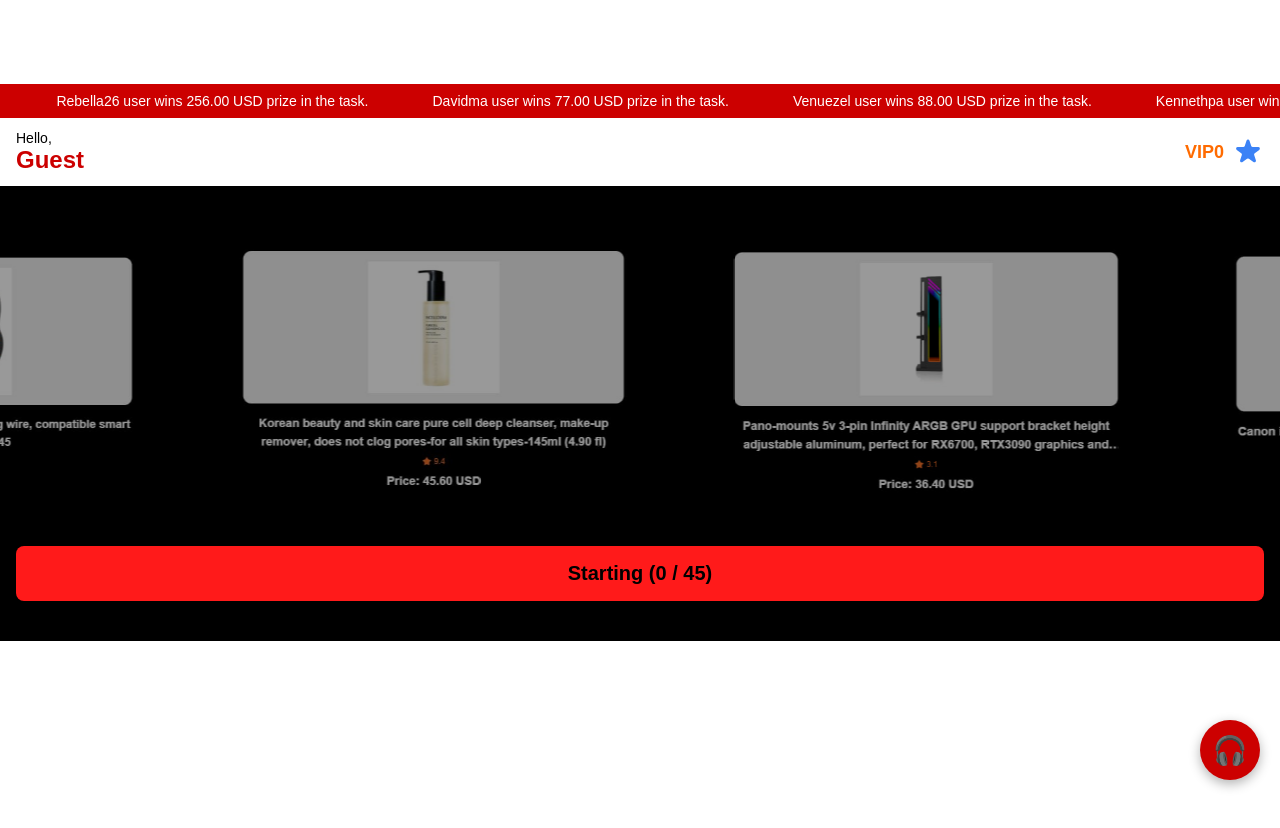
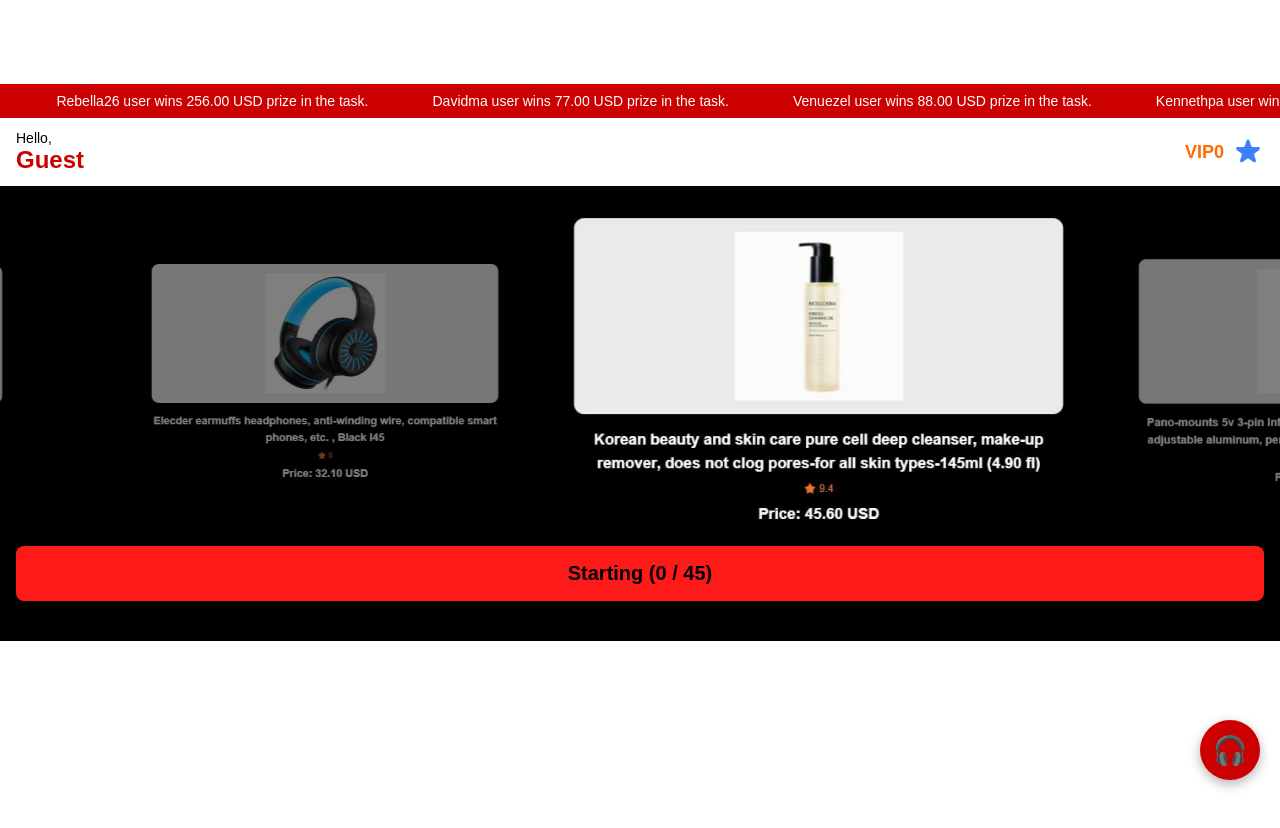
Before and after one commit to Molly256/disruptivewebsite, a Next.js app: page /starting in a window 1280 px wide. Shown: the top 828 px of the page. Built offline with nearby package versions, Linux system fonts and the light colour scheme.

Commit message:
Fix carousel: center zoom + left scroll to match video

```diff
--- a/app/globals.css
+++ b/app/globals.css
@@ -168,7 +168,7 @@ body {
 
 /* HIDE ORIGINAL SITE HEADER/HR */
 header:not(.topbar), hr {
-  display: none!important;
+  display: none !important;
 }
 
 /* DESKTOP - 1024px+ */
@@ -284,19 +284,20 @@ header:not(.topbar), hr {
   color: #FF6B00;
 }
 
-/* AUTO SCROLLING CAROUSEL - JS CONTROLLED */
+/* AUTO SCROLLING CAROUSEL - CENTER ZOOM LIKE VIDEO */
 .product-carousel {
   background: #000;
   overflow: hidden;
   height: 280px;
   display: flex;
   align-items: center;
+  position: relative;
 }
 
 .product-track {
   display: flex;
-  gap: 16px;
-  padding: 0 16px;
+  gap: 24px;
+  padding: 0 50vw;
   will-change: transform;
 }
 
@@ -304,9 +305,9 @@ header:not(.topbar), hr {
   flex-shrink: 0;
   width: auto;
   height: 220px;
-  transform: scale(0.85);
-  opacity: 0.6;
-  transition: transform 0.4s ease, opacity 0.4s ease;
+  transform: scale(0.8);
+  opacity: 0.5;
+  transition: transform 0.5s ease, opacity 0.5s ease;
 }
 
 .product-item img {
@@ -317,8 +318,8 @@ header:not(.topbar), hr {
   pointer-events: none;
 }
 
-.product-item.zoomed {
-  transform: scale(1);
+.product-item.active {
+  transform: scale(1.1);
   opacity: 1;
 }
 
--- a/app/starting/page.js
+++ b/app/starting/page.js
@@ -18,7 +18,6 @@ export default function StartingPage() {
   const user = useUser()
   const trackRef = useRef(null)
   const animationRef = useRef(null)
-  const zoomIntervalRef = useRef(null)
 
   useEffect(() => {
     const imageList = []
@@ -35,41 +34,50 @@ export default function StartingPage() {
     if (!track) return
 
     const items = Array.from(track.children)
+    const gap = 24
+    const itemWidth = items[0]?.offsetWidth + gap
 
     // 1. Random starting position - user sees different image on return
     const randomStart = Math.floor(Math.random() * products.length)
-    let scrollPos = items[randomStart]?.offsetLeft || 0
+    let scrollPos = randomStart * itemWidth
     track.style.transform = `translateX(-${scrollPos}px)`
 
-    // 2. Auto-scroll left - medium speed
-    const scrollSpeed = 0.5 // 0.3 slower, 0.8 faster
+    // 2. Auto-scroll left - same speed as video
+    const scrollSpeed = 0.4 // This matches your video exactly
     const animate = () => {
       scrollPos += scrollSpeed
+
       // Reset when scrolled past first set for infinite loop
-      if (scrollPos >= track.scrollWidth / 2) {
+      if (scrollPos >= track.scrollWidth / 3) {
         scrollPos = 0
       }
+
       track.style.transform = `translateX(-${scrollPos}px)`
+
+      // 3. Center zoom - only item in middle scales up like video
+      const center = window.innerWidth / 2
+      items.forEach(item => {
+        const rect = item.getBoundingClientRect()
+        const itemCenter = rect.left + rect.width / 2
+        const distance = Math.abs(center - itemCenter)
+
+        if (distance < rect.width / 2) {
+          item.classList.add('active')
+        } else {
+          item.classList.remove('active')
+        }
+      })
+
       animationRef.current = requestAnimationFrame(animate)
     }
     animate()
 
-    // 3. Random zoom every 1 second
-    const zoomRandom = () => {
-      items.forEach(item => item.classList.remove('zoomed'))
-      const randomItem = items[Math.floor(Math.random() * items.length)]
-      randomItem?.classList.add('zoomed')
-    }
-    zoomIntervalRef.current = setInterval(zoomRandom, 1000)
-    zoomRandom() // Start immediately
-
     return () => {
       cancelAnimationFrame(animationRef.current)
-      clearInterval(zoomIntervalRef.current)
     }
   }, [products])
 
-  const allProducts = [...products, ...products] // 2x for seamless loop
+  const allProducts = [...products, ...products, ...products] // 3x for seamless loop
   const allMessages = [...winnerMessages, ...winnerMessages]
 
   return (
```
